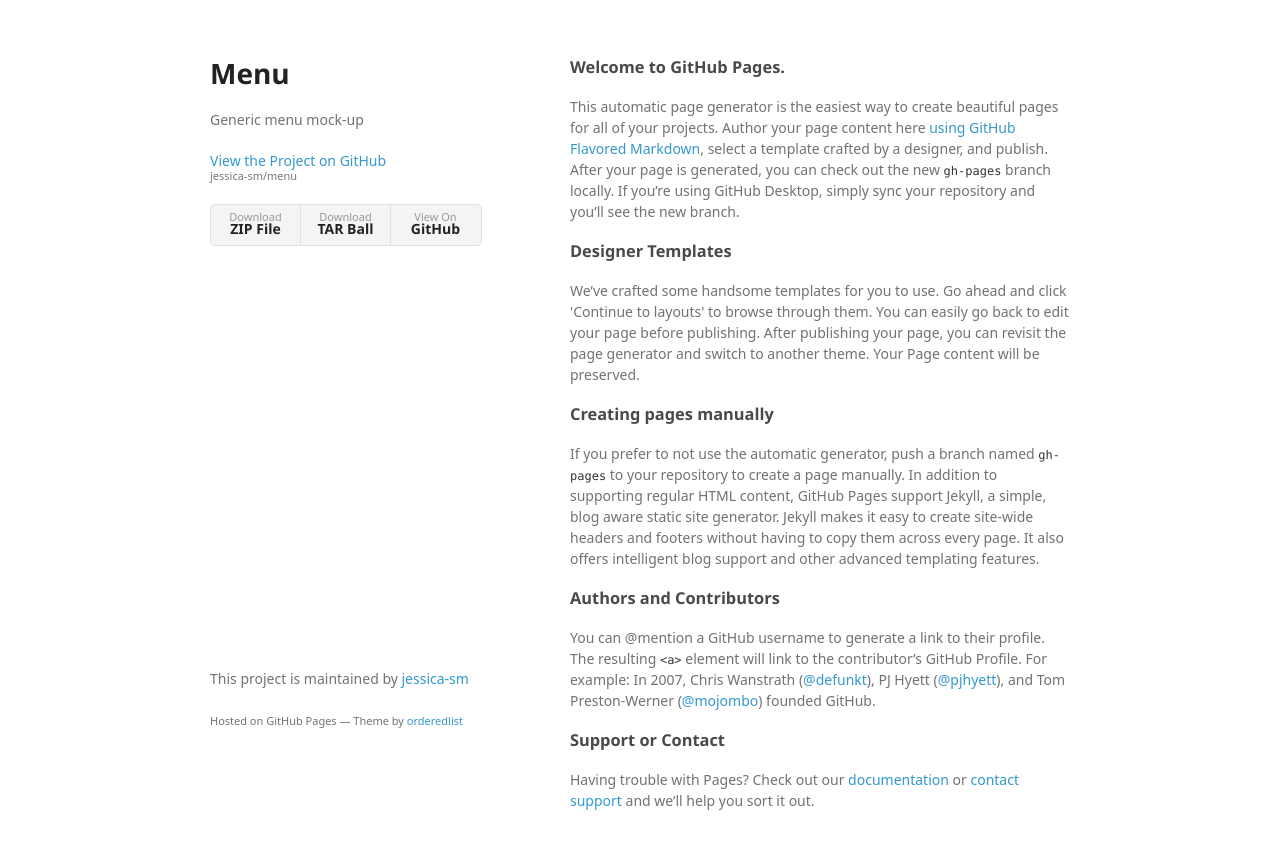
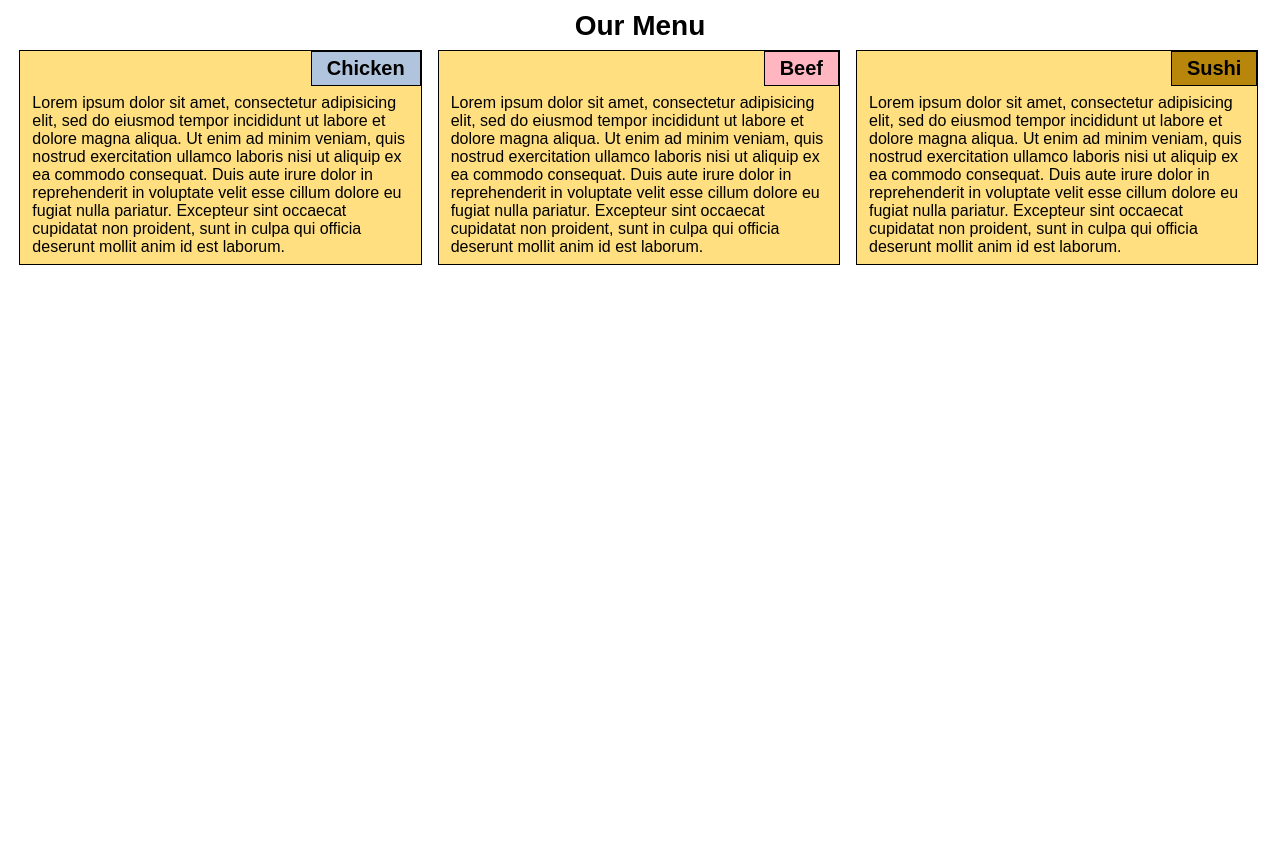
Before and after one commit to jessica-sm/menu, a plain HTML site: page index.html in a window 1280 px wide. After the commit the page ends 800 px from the top, so only its background shows below. Drawn offline with Linux system fonts and the light colour scheme; a web font is replaced by a local one.

Commit message:
Modify html and css

```diff
--- a/index.html
+++ b/index.html
@@ -1,64 +1,31 @@
-<!doctype html>
+<!DOCTYPE html>
 <html>
 <head>
 	<meta charset="utf-8">
-    <meta http-equiv="X-UA-Compatible" content="chrome=1">
-    <title>Menu by jessica-sm</title>
-
-    <link rel="stylesheet" href="stylesheets/styles.css">
-    <link rel="stylesheet" href="stylesheets/github-light.css">
-    <meta name="viewport" content="width=device-width">
-    <!--[if lt IE 9]>
-    <script src="//html5shiv.googlecode.com/svn/trunk/html5.js"></script>
-    <![endif]-->
+	<meta http-equiv="x-ua-compatible" content="IE=edge">
+	<meta name="viewport" content="width=divice-width, initial-scale=1">
+	<title>Menu</title>
+	<link type="text/css" rel="stylesheet" href="menu.css">
 </head>
 <body>
-    <div class="wrapper">
-      <header>
-        <h1>Menu</h1>
-        <p>Generic menu mock-up</p>
+<h1>Our Menu</h1>
 
-        <p class="view"><a href="https://github.com/jessica-sm/menu">View the Project on GitHub <small>jessica-sm/menu</small></a></p>
+	<div id="outerBox">
+	<div class="section" id="box1">
+	<h3 id="heading1">Chicken</h3>
+	<p>Lorem ipsum dolor sit amet, consectetur adipisicing elit, sed do eiusmod tempor incididunt ut labore et dolore magna aliqua. Ut enim ad minim veniam, quis nostrud exercitation ullamco laboris nisi ut aliquip ex ea commodo consequat. Duis aute irure dolor in reprehenderit in voluptate velit esse cillum dolore eu fugiat nulla pariatur. Excepteur sint occaecat cupidatat non proident, sunt in culpa qui officia deserunt mollit anim id est laborum.</p>
+	</div>
 
+	<div class="section" id="box2">
+	<h3 id="heading2">Beef</h3>
+	<p>Lorem ipsum dolor sit amet, consectetur adipisicing elit, sed do eiusmod tempor incididunt ut labore et dolore magna aliqua. Ut enim ad minim veniam, quis nostrud exercitation ullamco laboris nisi ut aliquip ex ea commodo consequat. Duis aute irure dolor in reprehenderit in voluptate velit esse cillum dolore eu fugiat nulla pariatur. Excepteur sint occaecat cupidatat non proident, sunt in culpa qui officia deserunt mollit anim id est laborum.</p>
+	</div>
 
-        <ul>
-          <li><a href="https://github.com/jessica-sm/menu/zipball/master">Download <strong>ZIP File</strong></a></li>
-          <li><a href="https://github.com/jessica-sm/menu/tarball/master">Download <strong>TAR Ball</strong></a></li>
-          <li><a href="https://github.com/jessica-sm/menu">View On <strong>GitHub</strong></a></li>
-        </ul>
-      </header>
-      <section>
-        <h3>
-<a id="welcome-to-github-pages" class="anchor" href="#welcome-to-github-pages" aria-hidden="true"><span aria-hidden="true" class="octicon octicon-link"></span></a>Welcome to GitHub Pages.</h3>
-
-<p>This automatic page generator is the easiest way to create beautiful pages for all of your projects. Author your page content here <a href="https://guides.github.com/features/mastering-markdown/">using GitHub Flavored Markdown</a>, select a template crafted by a designer, and publish. After your page is generated, you can check out the new <code>gh-pages</code> branch locally. If you’re using GitHub Desktop, simply sync your repository and you’ll see the new branch.</p>
-
-<h3>
-<a id="designer-templates" class="anchor" href="#designer-templates" aria-hidden="true"><span aria-hidden="true" class="octicon octicon-link"></span></a>Designer Templates</h3>
-
-<p>We’ve crafted some handsome templates for you to use. Go ahead and click 'Continue to layouts' to browse through them. You can easily go back to edit your page before publishing. After publishing your page, you can revisit the page generator and switch to another theme. Your Page content will be preserved.</p>
-
-<h3>
-<a id="creating-pages-manually" class="anchor" href="#creating-pages-manually" aria-hidden="true"><span aria-hidden="true" class="octicon octicon-link"></span></a>Creating pages manually</h3>
-
-<p>If you prefer to not use the automatic generator, push a branch named <code>gh-pages</code> to your repository to create a page manually. In addition to supporting regular HTML content, GitHub Pages support Jekyll, a simple, blog aware static site generator. Jekyll makes it easy to create site-wide headers and footers without having to copy them across every page. It also offers intelligent blog support and other advanced templating features.</p>
-
-<h3>
-<a id="authors-and-contributors" class="anchor" href="#authors-and-contributors" aria-hidden="true"><span aria-hidden="true" class="octicon octicon-link"></span></a>Authors and Contributors</h3>
-
-<p>You can @mention a GitHub username to generate a link to their profile. The resulting <code>&lt;a&gt;</code> element will link to the contributor’s GitHub Profile. For example: In 2007, Chris Wanstrath (<a href="https://github.com/defunkt" class="user-mention">@defunkt</a>), PJ Hyett (<a href="https://github.com/pjhyett" class="user-mention">@pjhyett</a>), and Tom Preston-Werner (<a href="https://github.com/mojombo" class="user-mention">@mojombo</a>) founded GitHub.</p>
-
-<h3>
-<a id="support-or-contact" class="anchor" href="#support-or-contact" aria-hidden="true"><span aria-hidden="true" class="octicon octicon-link"></span></a>Support or Contact</h3>
-
-<p>Having trouble with Pages? Check out our <a href="https://help.github.com/pages">documentation</a> or <a href="https://github.com/contact">contact support</a> and we’ll help you sort it out.</p>
-      </section>
-      <footer>
-        <p>This project is maintained by <a href="https://github.com/jessica-sm">jessica-sm</a></p>
-        <p><small>Hosted on GitHub Pages &mdash; Theme by <a href="https://github.com/orderedlist">orderedlist</a></small></p>
-      </footer>
+	<div class="section" id="box2">
+	<h3 id="heading3">Sushi</h3>
+	<p>Lorem ipsum dolor sit amet, consectetur adipisicing elit, sed do eiusmod tempor incididunt ut labore et dolore magna aliqua. Ut enim ad minim veniam, quis nostrud exercitation ullamco laboris nisi ut aliquip ex ea commodo consequat. Duis aute irure dolor in reprehenderit in voluptate velit esse cillum dolore eu fugiat nulla pariatur. Excepteur sint occaecat cupidatat non proident, sunt in culpa qui officia deserunt mollit anim id est laborum.</p>
 	</div>
-    <script src="javascripts/scale.fix.js"></script>
+	</div>
 
 </body>
 </html>
--- a/menu.css
+++ b/menu.css
@@ -0,0 +1,87 @@
+
+* {
+	margin:0;
+	padding:0;
+	box-sizing: border-box;
+}
+
+body {
+	margin: 10px 5px 10px 5px;
+	font-family: arial, helvetica, verdana;
+}
+
+h1 {
+	text-align: center;
+	font-size: 175%;
+}
+
+h3 {
+	float: right;
+	padding: .25em .75em .25em .75em;
+	background: #cc0000;
+	border: 1px solid black;
+	font-size: 125%;
+
+
+}
+
+p {
+	padding: .5em .75em .5em .75em;
+	clear: right;
+}
+
+.section {
+	background: #ffdf80;
+	border: 1px solid black;
+	margin: .5em;
+	/*width: 32%;*/
+	float: left;
+}
+
+#outerBox {
+	width: 99%;
+	margin-left: auto;
+	margin-right: auto;
+}
+
+#heading1 {
+	background: #B0C4DE;
+}
+
+#heading2 {
+	background: #FFB6C1;
+}
+
+#heading3 {
+	background: #B8860B;
+}
+
+/*for media queries */
+
+@media (min-width: 992px) {
+	.section {
+		width:32%;
+	}
+}
+
+@media (min-width: 768px) and (max-width: 991px) {
+	#box1 {
+		width:50%;
+	}
+
+	#box2 {
+		width: 50%;
+	}
+
+	#box3 {
+		width:100%;
+	}
+}
+
+@media (max-width: 767px) {
+	.section {
+		width: 100%;
+	}
+}
+
+/*end media queries */
```
Lines whose indentation alone changed are shown as unchanged.
